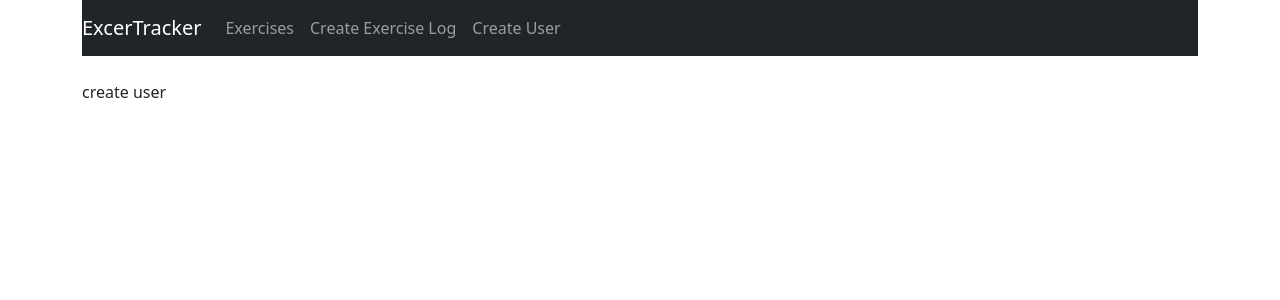
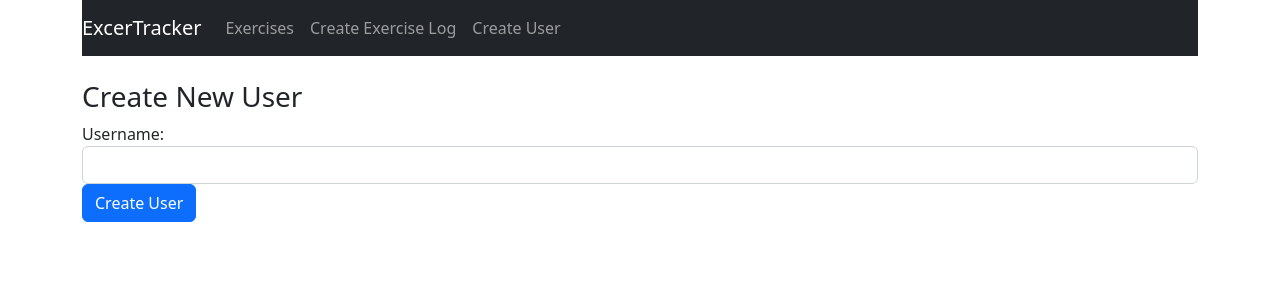
Before and after one commit to benjaminstones/fitness-tracker, a React (Create React App) app: page /user in a window 1280 px wide. Shown: the top 300 px of the page. Built offline with nearby package versions, Linux system fonts and the light colour scheme; the HTML template or start-up script is replaced by a standard one.

Commit message:
Added create use rbasic

```diff
--- a/src/components/create-user.component.js
+++ b/src/components/create-user.component.js
@@ -1,10 +1,41 @@
-import React from 'react';
+import React, { useState } from 'react';
 import "react-datepicker/dist/react-datepicker.css";
 
 const CreateUser = () => {
-    return (
-        <p>create user</p>
-    )
+const [username, setUsername] = useState('');
+
+const updateUsername = e => setUsername(e.target.value);
+
+const onSubmit = e => {
+    e.preventDefault();
+
+    const user = {
+      username: username
+    }
+
+    console.log(user);
+
+  }
+
+return (
+    <div>
+      <h3>Create New User</h3>
+      <form onSubmit={onSubmit}>
+        <div className="form-group">
+          <label>Username: </label>
+          <input  type="text"
+              required
+              className="form-control"
+              value={username}
+              onChange={updateUsername}
+              />
+        </div>
+        <div className="form-group">
+          <input type="submit" value="Create User" className="btn btn-primary" />
+        </div>
+      </form>
+    </div>
+  )
 }
 
 export default CreateUser;
```
